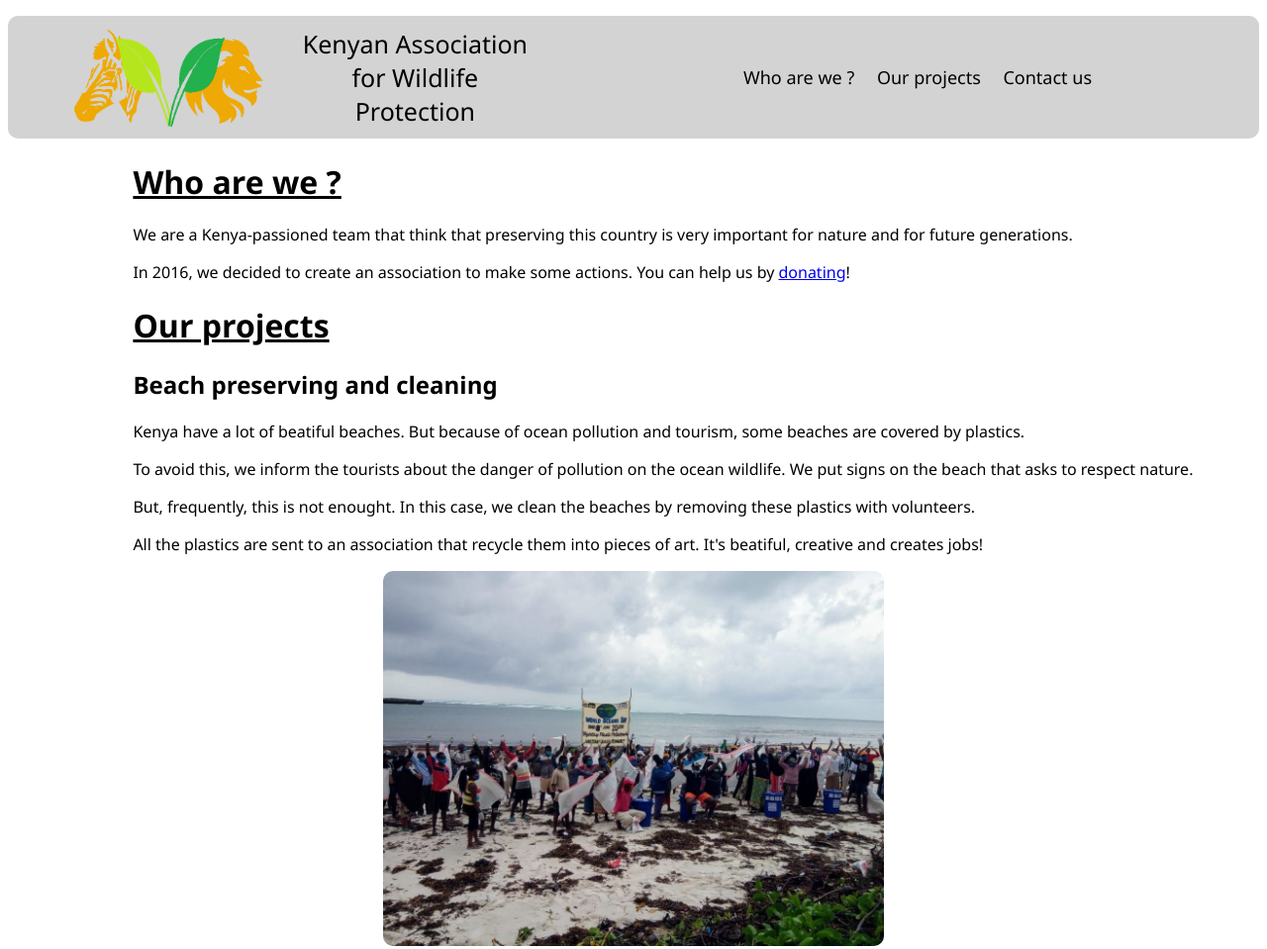
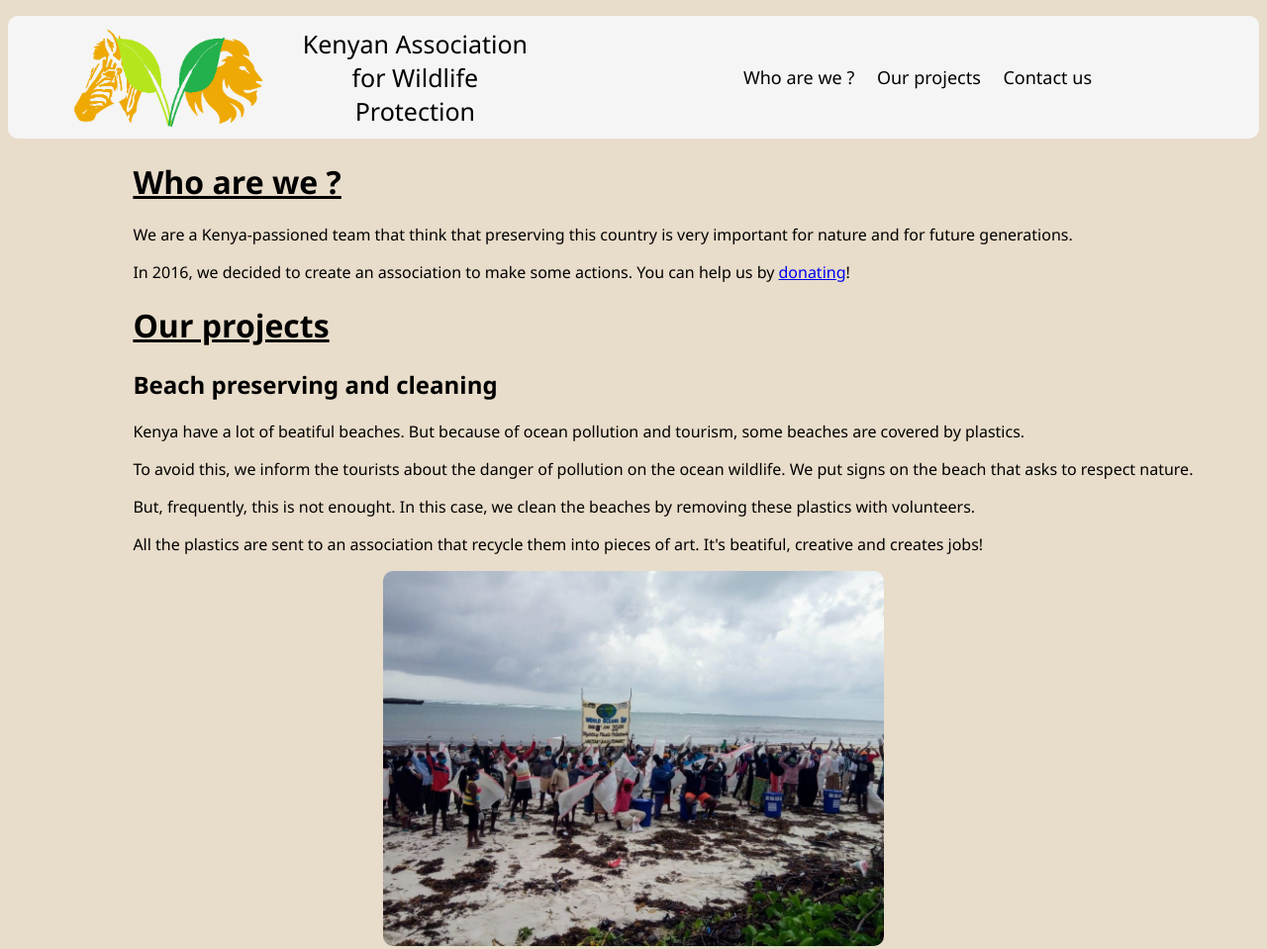
Before and after one commit to jd-develop/englishhomeworkwebsite, a plain HTML site: page index.html in a window 1280 px wide. Shown: the top 959 px of the page at 99% size. Drawn offline with Linux system fonts and the light colour scheme.

Commit message:
updating colors

```diff
--- a/styles.css
+++ b/styles.css
@@ -1,14 +1,15 @@
 html {
     font-family: 'Segoe UI';
+    background-color: #E8DCCA;
 }
 
 header {
-    background-color: lightgray;
+    background-color: whitesmoke;
     border-radius: 10px;
 }
 
 footer {
-    background-color: lightgray;
+    background-color: whitesmoke;
     border-radius: 10px;
 }
 
@@ -50,7 +51,7 @@ nav ul li a {
     text-decoration: none;
     border-radius: 8px;
     padding: 8px;
-    border: 1px solid lightgray;
+    border: 1px solid whitesmoke;
     transition: 0.3s;
     color: black;
 }
```
